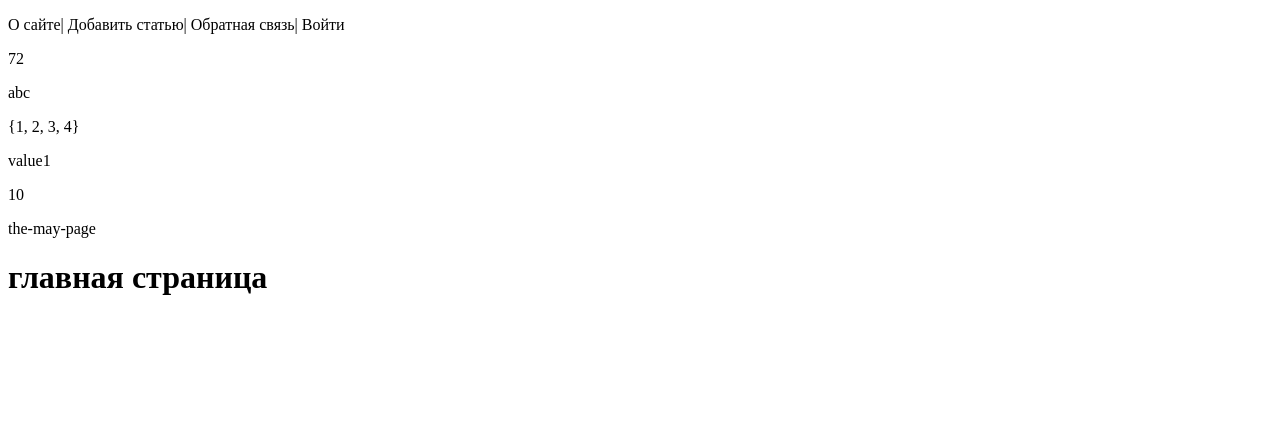
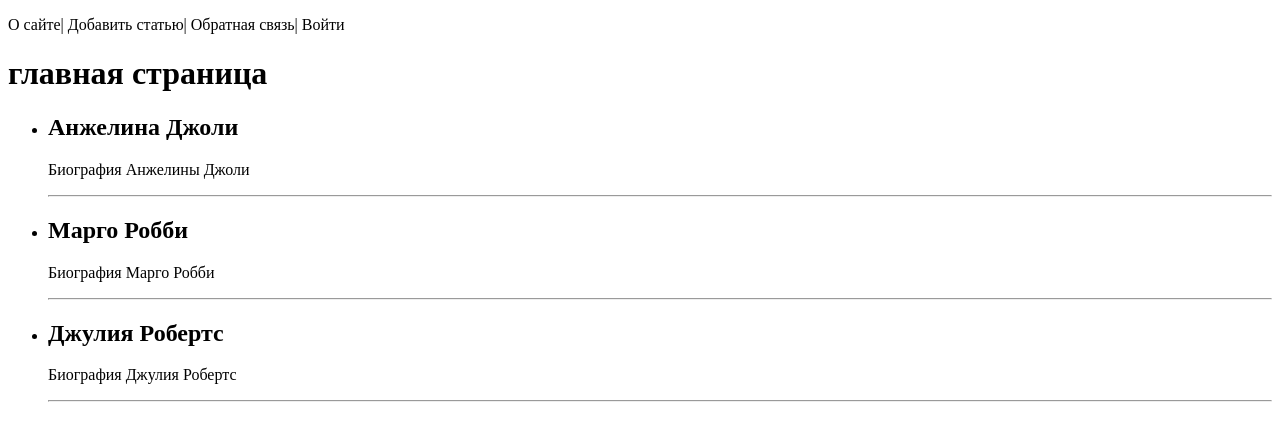
Before and after one commit to JanDore7/django_lesson, a Django app: page / in a window 1280 px wide. Shown: the top 441 px of the page. Run offline with Django 4.2, Linux system fonts and the light colour scheme.

Commit message:
Тег for

```diff
--- a/sitewomen/women/templates/women/index.html
+++ b/sitewomen/women/templates/women/index.html
@@ -6,12 +6,17 @@
 </head>
 <body>
 <p>{{ menu|join:'| ' }}</p>
-<p>{{ float|add:'50' }}</p>
-<p>{{ lst.1 }}</p>
-<p>{{ set }}</p>
-<p>{{ dict.key1 }}</p>
-<p>{{ obj.a }}</p>
-<p>{{ url }}</p>
 <h1>{{ title|lower }}</h1>
+
+<ul>
+    {% for p in posts %}
+    <li>
+        <h2>{{ p.title }}</h2>
+        <p>{{ p.content }}</p>
+        <hr>
+    </li>
+    {% endfor %}
+</ul>
+
 </body>
 </html>
--- a/sitewomen/women/views.py
+++ b/sitewomen/women/views.py
@@ -7,23 +7,17 @@ from django.template.defaultfilters import slugify
 menu = ['О сайте', 'Добавить статью', 'Обратная связь', 'Войти',]
 
 
-class MyClass:
-    def __init__(self, a, b):
-        self.a = a
-        self.b = b
+data_db = [
+    {'id': 1, 'title': 'Анжелина Джоли', 'content': 'Биография Анжелины Джоли', 'is_published': True},
+    {'id': 2, 'title': 'Марго Робби', 'content': 'Биография Марго Робби', 'is_published': False},
+    {'id': 3, 'title': 'Джулия Робертс', 'content': 'Биография Джулия Робертс', 'is_published': True},
+]
 
 
 def index(request):
-    # t = render_to_string('women/index.html')
-    # return HttpResponse(t)
     data = {'title': 'ГЛАВНАЯ СТРАНИЦА',
             'menu': menu,
-            'float': 22.01,
-            'lst': [1, 'abc', True],
-            'set': {1, 2, 3, 4},
-            'dict': {'key1': 'value1', 'key2': 'value2'},
-            'obj': MyClass(10, 20),
-            'url': slugify('The may page')
+            'posts': data_db,
             }
     return render(request, 'women/index.html', context=data)
 
```
Also changed, not shown: 1 other file.
